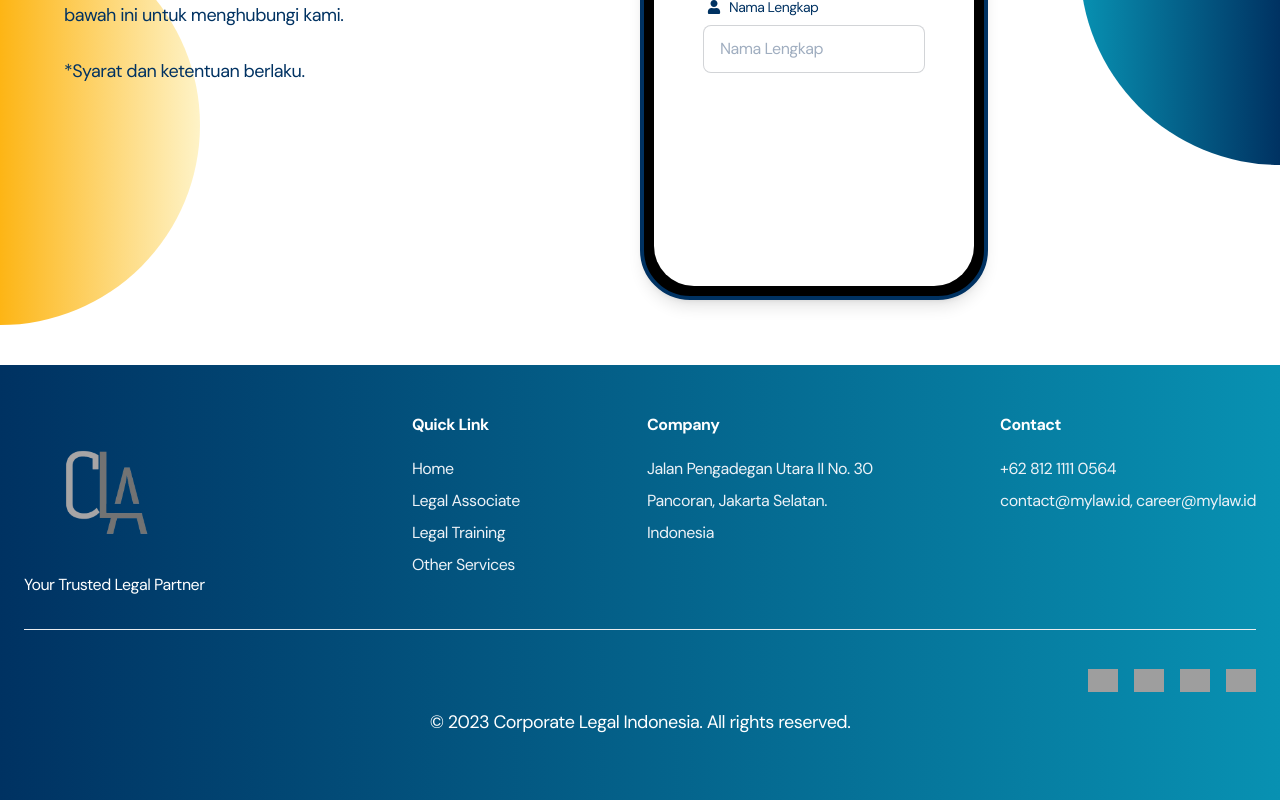
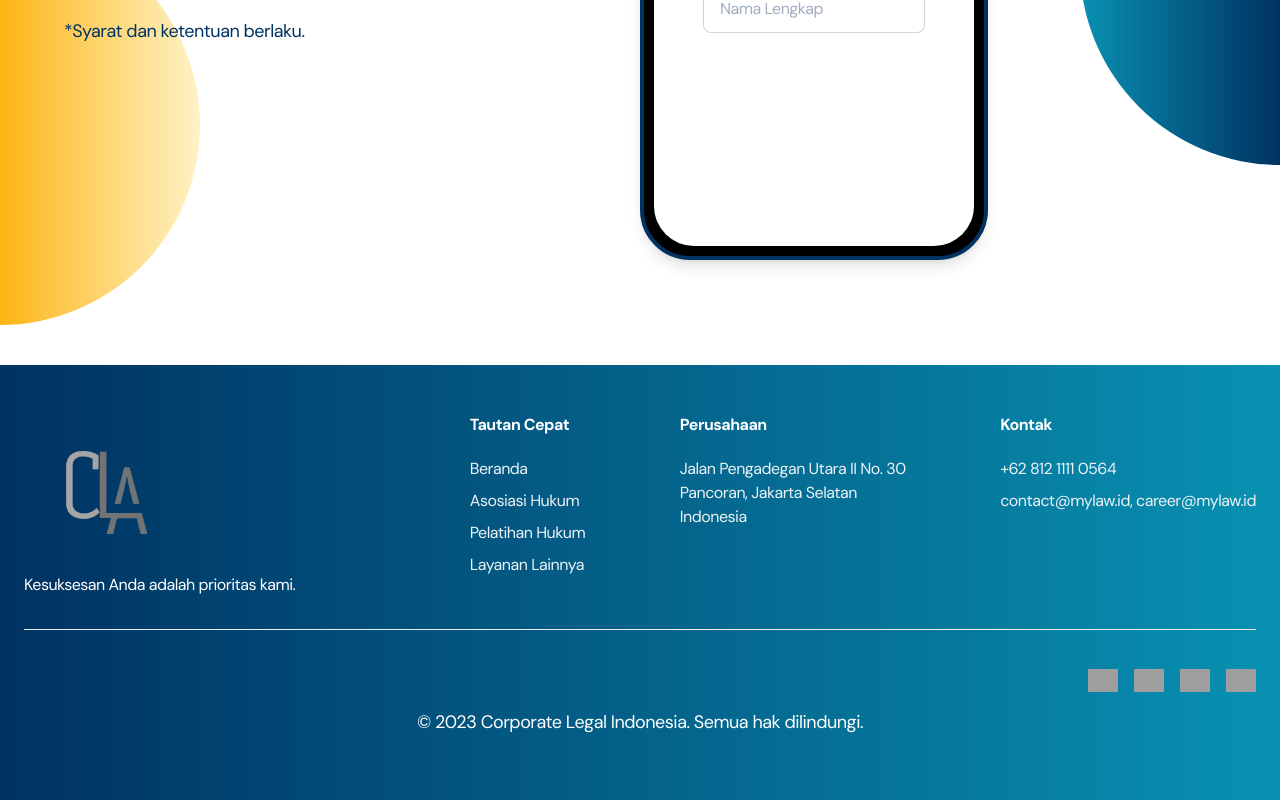
Before and after one commit to nctrnlman/client-cla-indonesia, a React (Vite) app: page /legal-associate in a window 1280 px wide. Shown: the part 3847-4647 px from the top of the page. Built offline with nearby package versions, Linux system fonts and the light colour scheme; grey boxes are pictures that could not be loaded.

Commit message:
adjust translation footer

```diff
--- a/src/components/global/bar/Footer.jsx
+++ b/src/components/global/bar/Footer.jsx
@@ -1,6 +1,10 @@
 import { Link } from "react-router-dom";
 import logo from "../../../assets/logo/logo_cla_bnw.png";
+import { useTranslation } from "react-i18next";
+
 function Footer() {
+  const { t } = useTranslation("footer");
+
   return (
     <div>
       <footer className="bg-gradient-to-r from-primary to-cyan-600 font-sans">
@@ -8,64 +12,62 @@ function Footer() {
           <div className="flex md:flex-row flex-col justify-between gap-8">
             <div>
               <img src={logo} alt="Logo CLA" className="w-40" />
-              <p className=" text-white ">Your Trusted Legal Partner</p>
+              <p className="text-white">{t("trustedPartner")}</p>
             </div>
 
             <div>
-              <p className="font-semibold md:pl-20 text-white ">Quick Link</p>
+              <p className="font-semibold md:pl-20 text-white">
+                {t("quickLinks")}
+              </p>
 
               <div className="flex flex-col items-start md:pl-20 mt-5 space-y-2">
                 <Link
                   to="/"
                   className="text-gray-100 transition-colors duration-300 hover:underline hover:cursor-pointer hover:text-primary"
                 >
-                  Home
+                  {t("home")}
                 </Link>
                 <Link
                   to="/legal-associate"
                   className="text-gray-100 transition-colors duration-300 hover:underline hover:cursor-pointer hover:text-primary"
                 >
-                  Legal Associate
+                  {t("legalAssociate")}
                 </Link>
                 <Link
                   to="/legal-training"
                   className="text-gray-100 transition-colors duration-300 hover:underline hover:cursor-pointer hover:text-primary"
                 >
-                  Legal Training
+                  {t("legalTraining")}
                 </Link>
                 <Link
                   to="/"
                   className="text-gray-100 transition-colors duration-300 hover:underline hover:cursor-pointer hover:text-primary"
                 >
-                  Other Services
+                  {t("otherServices")}
                 </Link>
               </div>
             </div>
 
             <div>
-              <p className="font-semibold text-white ">Company</p>
+              <p className="font-semibold text-white">{t("company")}</p>
 
               <div className="flex flex-col items-start mt-5 space-y-2">
-                <p className="text-gray-100 transition-colors duration-300   hover:text-primary">
-                  Jalan Pengadegan Utara II No. 30
-                </p>
-                <p className="text-gray-100 transition-colors duration-300   hover:text-primary">
-                  Pancoran, Jakarta Selatan.
-                </p>
-                <p className="text-gray-100 transition-colors duration-300   hover:text-primary">
-                  Indonesia
+                <p className="text-gray-100 transition-colors duration-300 hover:text-primary">
+                  Jalan Pengadegan Utara II No. 30 <br /> Pancoran, Jakarta
+                  Selatan <br /> Indonesia
                 </p>
               </div>
             </div>
+
             <div>
-              <p className="font-semibold text-white ">Contact</p>
+              <p className="font-semibold text-white">{t("contact")}</p>
 
               <div className="flex flex-col items-start mt-5 space-y-2">
-                <p className="text-gray-100 transition-colors duration-300   hover:text-primary">
-                  +62 812 1111 0564
+                <p className="text-gray-100 transition-colors duration-300 hover:text-primary">
+                  {t("phone")}
                 </p>
-                <p className="text-gray-100 transition-colors duration-300   hover:text-primary">
-                  contact@mylaw.id, career@mylaw.id
+                <p className="text-gray-100 transition-colors duration-300 hover:text-primary">
+                  {t("emails")}
                 </p>
               </div>
             </div>
@@ -73,7 +75,7 @@ function Footer() {
 
           <hr className="my-6 border-gray-200 md:my-8 dark:border-gray-700 h-2" />
 
-          <div className="sm:flex sm:items-center sm:justify-between">
+          <div className="flex flex-col sm:flex-row sm:items-center sm:justify-between">
             <div className="flex flex-1 gap-4 hover:cursor-pointer"></div>
 
             <div className="flex gap-4 hover:cursor-pointer">
@@ -81,31 +83,30 @@ function Footer() {
                 src="https://www.svgrepo.com/show/303114/facebook-3-logo.svg"
                 width="30"
                 height="30"
-                alt="fb"
+                alt={t("socialMedia.facebook")}
               />
               <img
                 src="https://www.svgrepo.com/show/303115/twitter-3-logo.svg"
                 width="30"
                 height="30"
-                alt="tw"
+                alt={t("socialMedia.twitter")}
               />
               <img
                 src="https://www.svgrepo.com/show/303145/instagram-2-1-logo.svg"
                 width="30"
                 height="30"
-                alt="inst"
+                alt={t("socialMedia.instagram")}
               />
-
               <img
                 src="https://www.svgrepo.com/show/28145/linkedin.svg"
                 width="30"
                 height="30"
-                alt="in"
+                alt={t("socialMedia.linkedin")}
               />
             </div>
           </div>
           <p className="font-sans pt-8 text-start md:text-center md:text-lg md:p-4 text-white">
-            © 2023 Corporate Legal Indonesia. All rights reserved.
+            {t("copyright")}
           </p>
         </div>
       </footer>
--- a/src/components/legal-training/SequentialForm.jsx
+++ b/src/components/legal-training/SequentialForm.jsx
@@ -147,7 +147,7 @@ function ContactUsSection({ selectedPackage }) {
   );
 
   return (
-    <div className="flex justify-center items-center min-h-screen bg-gradient-to-br pt-20 px-4 relative transition-all duration-500">
+    <div className="flex justify-center items-center min-h-screen bg-gradient-to-br py-20 px-4 relative transition-all duration-500">
       <div className="w-full max-w-6xl flex flex-col lg:flex-row items-center">
         <motion.div
           initial={{ opacity: 0, x: -50 }}
--- a/src/i18n.js
+++ b/src/i18n.js
@@ -6,6 +6,7 @@ import { initReactI18next } from "react-i18next";
 // English
 import translationEN from "./locales/en/translation.json";
 import navbarEN from "./locales/en/navbar.json";
+import footerEN from "./locales/en/footer.json";
 import homeEN from "./locales/en/home.json";
 import faqEN from "./locales/en/faq.json";
 import subscriptionEN from "./locales/en/subscription.json";
@@ -21,6 +22,7 @@ import legalAssociateEN from "./locales/en/legalAssociate.json";
 // Indonesia
 import translationID from "./locales/id/translation.json";
 import navbarID from "./locales/id/navbar.json";
+import footerID from "./locales/id/footer.json";
 import homeID from "./locales/id/home.json";
 import faqID from "./locales/id/faq.json";
 import subscriptionID from "./locales/id/subscription.json";
@@ -36,6 +38,7 @@ import legalAssociateID from "./locales/id/legalAssociate.json";
 // Chinese
 import translationZH from "./locales/zh/translation.json";
 import navbarZH from "./locales/zh/navbar.json";
+import footerZH from "./locales/zh/footer.json";
 import homeZH from "./locales/zh/home.json";
 import faqZH from "./locales/zh/faq.json";
 import subscriptionZH from "./locales/zh/subscription.json";
@@ -52,6 +55,7 @@ const resources = {
   en: {
     translation: translationEN,
     navbar: navbarEN,
+    footer: footerEN,
     home: homeEN,
     faq: faqEN,
     subscription: subscriptionEN,
@@ -67,6 +71,7 @@ const resources = {
   id: {
     translation: translationID,
     navbar: navbarID,
+    footer: footerID,
     home: homeID,
     faq: faqID,
     subscription: subscriptionID,
@@ -82,6 +87,7 @@ const resources = {
   zh: {
     translation: translationZH,
     navbar: navbarZH,
+    footer: footerZH,
     home: homeZH,
     faq: faqZH,
     subscription: subscriptionZH,
--- /dev/null
+++ b/src/locales/en/footer.json
@@ -0,0 +1,20 @@
+{
+  "trustedPartner": "Your success is our priority.",
+  "quickLinks": "Quick Links",
+  "home": "Home",
+  "legalAssociate": "Legal Associate",
+  "legalTraining": "Legal Training",
+  "otherServices": "Other Services",
+  "company": "Company",
+  "address": "Jalan Pengadegan Utara II No. 30, Pancoran, Jakarta Selatan, Indonesia",
+  "contact": "Contact",
+  "phone": "+62 812 1111 0564",
+  "emails": "contact@mylaw.id, career@mylaw.id",
+  "socialMedia": {
+    "facebook": "Facebook",
+    "twitter": "Twitter",
+    "instagram": "Instagram",
+    "linkedin": "LinkedIn"
+  },
+  "copyright": "© 2023 Corporate Legal Indonesia. All rights reserved."
+}
--- /dev/null
+++ b/src/locales/id/footer.json
@@ -0,0 +1,20 @@
+{
+  "trustedPartner": "Kesuksesan Anda adalah prioritas kami.",
+  "quickLinks": "Tautan Cepat",
+  "home": "Beranda",
+  "legalAssociate": "Asosiasi Hukum",
+  "legalTraining": "Pelatihan Hukum",
+  "otherServices": "Layanan Lainnya",
+  "company": "Perusahaan",
+  "address": "Jalan Pengadegan Utara II No. 30, Pancoran, Jakarta Selatan, Indonesia",
+  "contact": "Kontak",
+  "phone": "+62 812 1111 0564",
+  "emails": "contact@mylaw.id, career@mylaw.id",
+  "socialMedia": {
+    "facebook": "Facebook",
+    "twitter": "Twitter",
+    "instagram": "Instagram",
+    "linkedin": "LinkedIn"
+  },
+  "copyright": "© 2023 Corporate Legal Indonesia. Semua hak dilindungi."
+}
--- /dev/null
+++ b/src/locales/zh/footer.json
@@ -0,0 +1,20 @@
+{
+  "trustedPartner": "您的成功是我们的首要任务。",
+  "quickLinks": "Tautan Cepat",
+  "home": "Beranda",
+  "legalAssociate": "Asosiasi Hukum",
+  "legalTraining": "Pelatihan Hukum",
+  "otherServices": "Layanan Lainnya",
+  "company": "Perusahaan",
+  "address": "Jalan Pengadegan Utara II No. 30, Pancoran, Jakarta Selatan, Indonesia",
+  "contact": "Kontak",
+  "phone": "+62 812 1111 0564",
+  "emails": "contact@mylaw.id, career@mylaw.id",
+  "socialMedia": {
+    "facebook": "Facebook",
+    "twitter": "Twitter",
+    "instagram": "Instagram",
+    "linkedin": "LinkedIn"
+  },
+  "copyright": "© 2023 Corporate Legal Indonesia. Semua hak dilindungi."
+}
```
